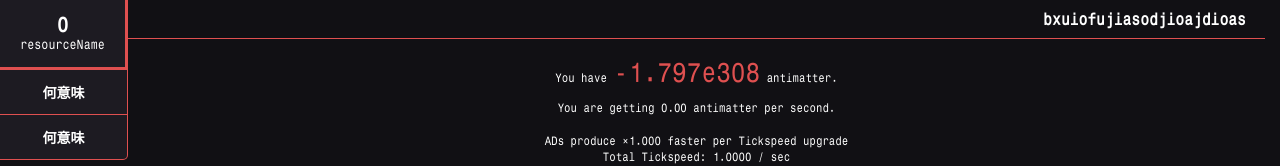
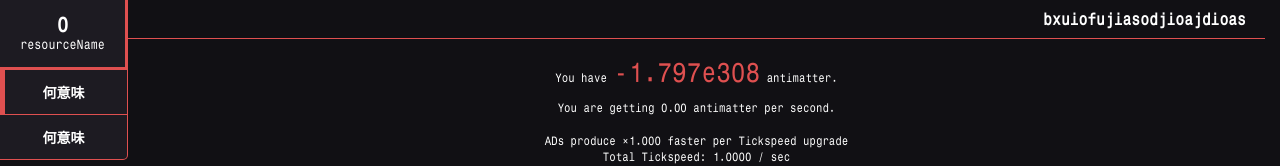
Before and after one commit to VeryrrDefine/ADVue3, a Vue app: page / in a window 1280 px wide. Shown: the top 166 px of the page. Built offline with nearby package versions, Linux system fonts and the light colour scheme.

Commit message:
fixed a little style

```diff
--- a/src/components/ui-modes/modern/ModernTabButton.tsx
+++ b/src/components/ui-modes/modern/ModernTabButton.tsx
@@ -5,28 +5,33 @@ export default defineComponent({
   setup(props, ctx) {
     return () => (
       <>
-        {['1', '2'].map(() => (
+        {(['1', '2'] as const).map((x) => (
           <div
             // v-if="!isHidden && isAvailable"
             // :class="[classObject, tab.config.UIClass]"
-            class="o-tab-btn o-tab-btn--modern-tabs o-tab-btn--subtabs o-tab-btn--active"
+            class={[
+              'o-tab-btn',
+              'o-tab-btn--modern-tabs',
+              'o-tab-btn--subtabs',
+              x == '1' && 'o-tab-btn--active',
+            ]}
           >
             <div
               class="l-tab-btn-inner"
               // @click="tab.show(true)"
             >
               何意味
-              <div
+              {/* <div
                 // v-if="hasNotification"
                 class="fas fa-circle-exclamation l-notification-icon"
-              />
+              /> */}
             </div>
             <div class="subtabs">
               {(['那', '我', '问', '你'] as const).map((x) => (
                 <div
                   // v-if="subtabVisibilities[index]"
                   // :key="index"
-                  class="o-tab-btn o-tab-btn--subtab"
+                  class="o-tab-btn o-tab-btn--subtab o-subtab-btn--active"
                   // :class="
                   //   [tab.config.UIClass,
                   //   {'o-subtab-btn--active': isCurrentSubtab(subtab.id)}]
--- a/src/main.scss
+++ b/src/main.scss
@@ -157,3 +157,51 @@
   justify-content: space-between;
   align-items: center;
 }
+
+
+.o-tab-btn::before {
+  content: "";
+  width: 0;
+  height: 100%;
+  position: absolute;
+  right: 0;
+  left: 0;
+  background-color: var(--color-accent);
+  transition: width 0.15s;
+}
+
+.o-tab-btn--active::before {
+  width: 0.5rem;
+}
+
+.o-tab-btn--infinity::before {
+  background-color: var(--color-infinity);
+}
+
+.o-tab-btn--eternity::before {
+  background-color: var(--color-eternity);
+}
+
+.o-tab-btn--reality::before {
+  background-color: var(--color-reality);
+}
+
+.o-tab-btn--celestial::before {
+  background-color: var(--color-celestials);
+}
+
+.o-subtab-btn--active {
+  border-bottom-width: 0.5rem;
+}
+
+.o-tab-btn--subtab:first-child {
+  border-top-left-radius: var(--var-border-radius, 0.5rem);
+  border-bottom-left-radius: var(--var-border-radius, 0.5rem);
+  transition: border-radius 0s;
+}
+
+.o-tab-btn--subtab:last-child {
+  border-top-right-radius: var(--var-border-radius, 0.5rem);
+  border-bottom-right-radius: var(--var-border-radius, 0.5rem);
+  transition: border-radius 0s;
+}
```
